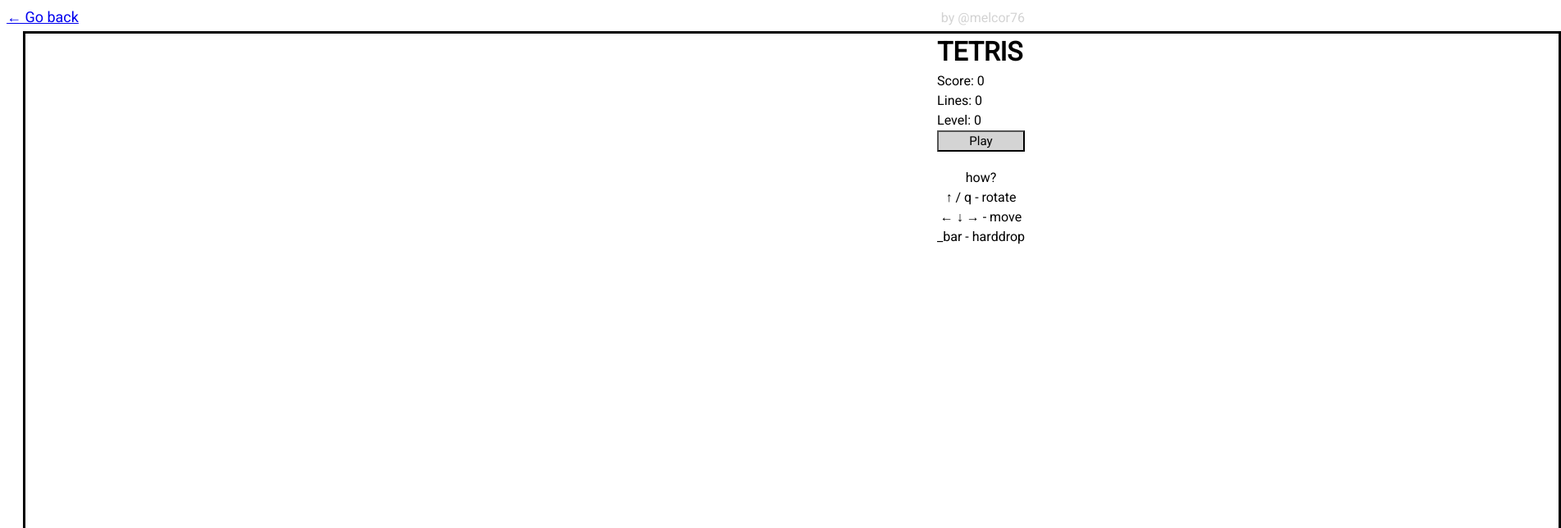
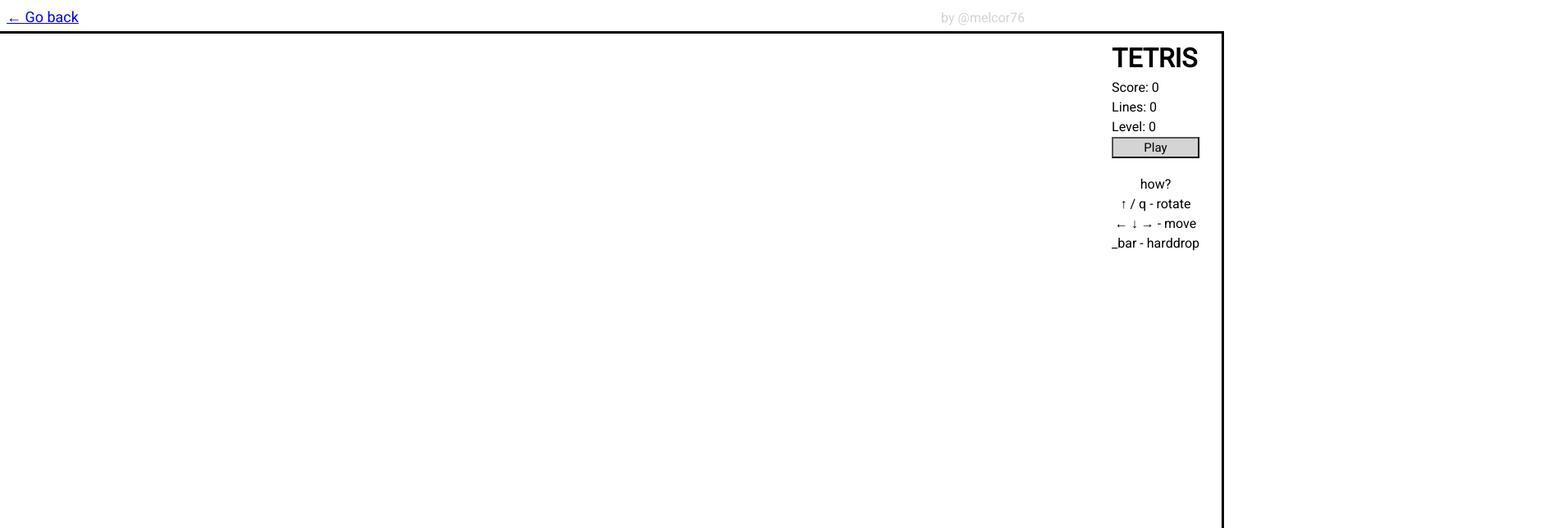
Before and after one commit to seygorin/tetris, a plain HTML site: page index.html in a window 1280 px wide. Shown: the top 644 px of the page at 82% size, 1904 px wide, since content can reach past the window. Drawn offline with Linux system fonts and the light colour scheme.

Commit message:
v1.1 change bloack_size and rows

```diff
--- a/css/styles.css
+++ b/css/styles.css
@@ -2,13 +2,12 @@
   font-family: 'Heebo', sans-serif;
 }
 
-/* .grid {
+.grid {
   display: grid;
-  grid-template-columns: 320px 200px;
   position:absolute;
   left:50%;
   transform: translate(-50%, 0);
-} */
+}
 
 
 .right-column {
--- a/js/constants.js
+++ b/js/constants.js
@@ -1,8 +1,8 @@
 'use strict';
 
-const COLS = 22;
+const COLS = 21;
 const ROWS = 11;
-const BLOCK_SIZE = 85;
+const BLOCK_SIZE = 80;
 const LINES_PER_LEVEL = 3;
 const COLORS = [
   'none',
```
